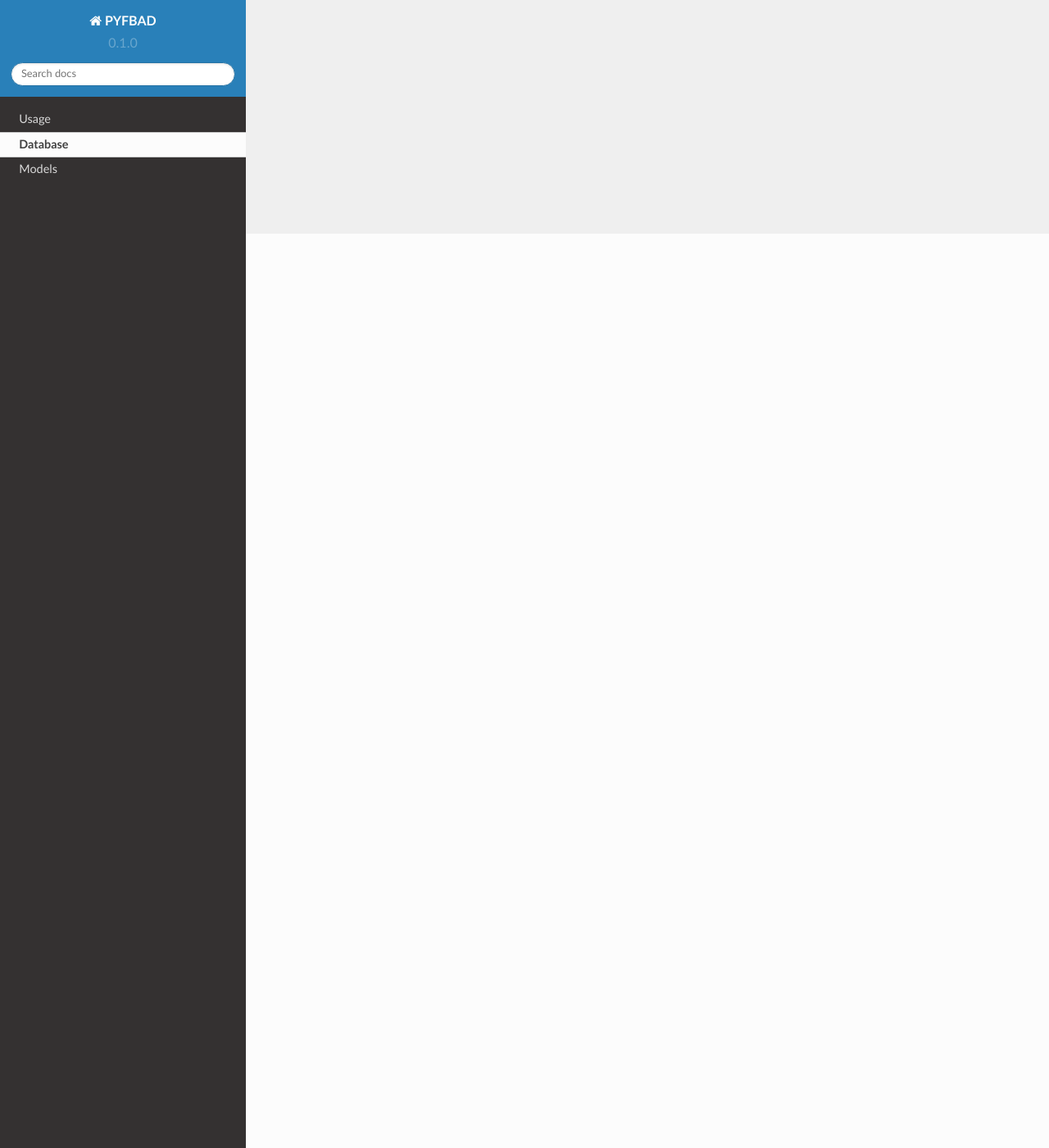
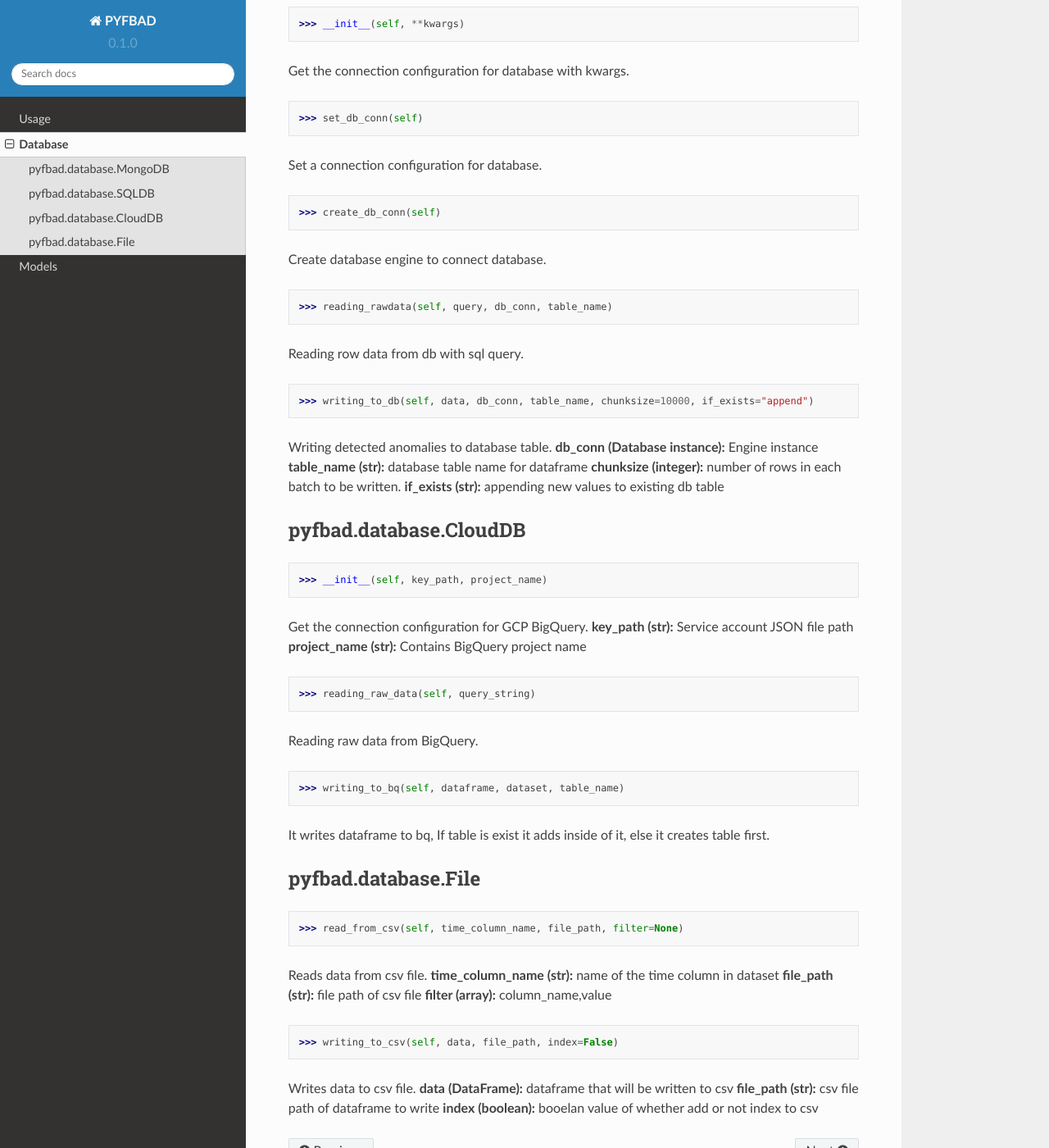
Before and after one commit to cankaya96/rtd-tutorial, a Sphinx documentation site: the page built from docs/source/database.rst, in a window 1280 px wide and 1400 px high, scrolled down 1115 px. Shown: the whole window at 82% size. Built offline with Sphinx 7.4.7 and the Read the Docs theme 2.0.0, drawn with Linux system fonts in a browser that asks for light colours; some of the changed text lies outside the part shown.

Commit message:
Update database.rst

```diff
--- a/docs/source/database.rst
+++ b/docs/source/database.rst
@@ -1,2 +1,82 @@
 Database
 =======
+
+pyfbad.database.MongoDB
+------------------------
+
+  >>> __init__(self, db_name, db_port, db_path)
+To initialize the mongodb connection.
+
+  >>> get_mongo_db(self)
+Builds client and database objects to be read from.
+
+  >>> get_collection_names(self, database)
+Returns the collection names from given database.
+
+  >>> get_data(self, database, collection, filter=None)
+Reads data from database given a collection name.
+If necessary, filter option takes a list of dictionary.
+add_filter method should be used to build.
+
+  >>> get_data_as_df(self, database, collection, filter=None)
+Reads data from database given a collection name.
+If necessary, filter option takes a list of dictionary.
+add_filter method should be used to build.
+
+  >>> add_filter(self, filter_array, type, value)
+Add filter to mongodb query in time, value, group and sort domains.
+
+  >>> writing_to_db(self, database, transformed, collection)
+Writing detected anomalies to mongodb collections.
+
+
+pyfbad.database.SQLDB
+---------------------
+
+  >>> __init__(self, **kwargs)
+Get the connection configuration for database with kwargs.
+
+  >>> set_db_conn(self)
+Set a connection configuration for database.
+
+  >>> create_db_conn(self)
+Create database engine to connect database.
+
+  >>> reading_rawdata(self, query, db_conn, table_name)
+Reading row data from db with sql query.
+
+  >>> writing_to_db(self, data, db_conn, table_name, chunksize=10000, if_exists="append")
+Writing detected anomalies to database table.
+**db_conn (Database instance):** Engine instance
+**table_name (str):** database table name for dataframe
+**chunksize (integer):** number of rows in each batch to be written.
+**if_exists (str):** appending new values to existing db table
+
+pyfbad.database.CloudDB
+------------------------
+
+  >>> __init__(self, key_path, project_name)
+Get the connection configuration for GCP BigQuery.
+**key_path (str):** Service account JSON file path
+**project_name (str):** Contains BigQuery project name
+
+  >>> reading_raw_data(self, query_string)
+Reading raw data from BigQuery.
+
+  >>> writing_to_bq(self, dataframe, dataset, table_name)
+It writes dataframe to bq, If table is exist it adds inside of it, else it creates table first.
+
+pyfbad.database.File
+---------------------
+
+  >>> read_from_csv(self, time_column_name, file_path, filter=None)
+Reads data from csv file.
+**time_column_name (str):** name of the time column in dataset
+**file_path (str):** file path of csv file
+**filter (array):** column_name,value
+
+  >>> writing_to_csv(self, data, file_path, index=False)
+Writes data to csv file.
+**data (DataFrame):** dataframe that will be written to csv
+**file_path (str):** csv file path of dataframe to write
+**index (boolean):** booelan value of whether add or not index to csv
```
